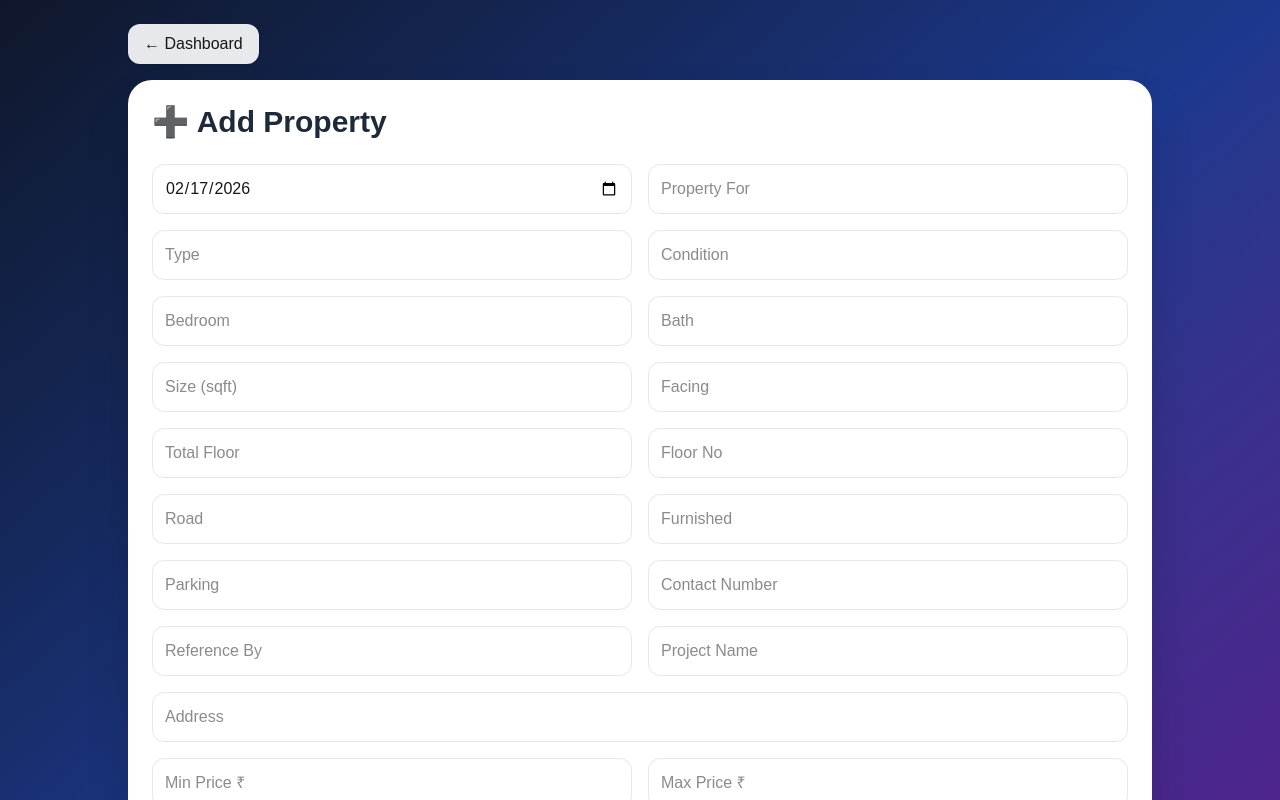
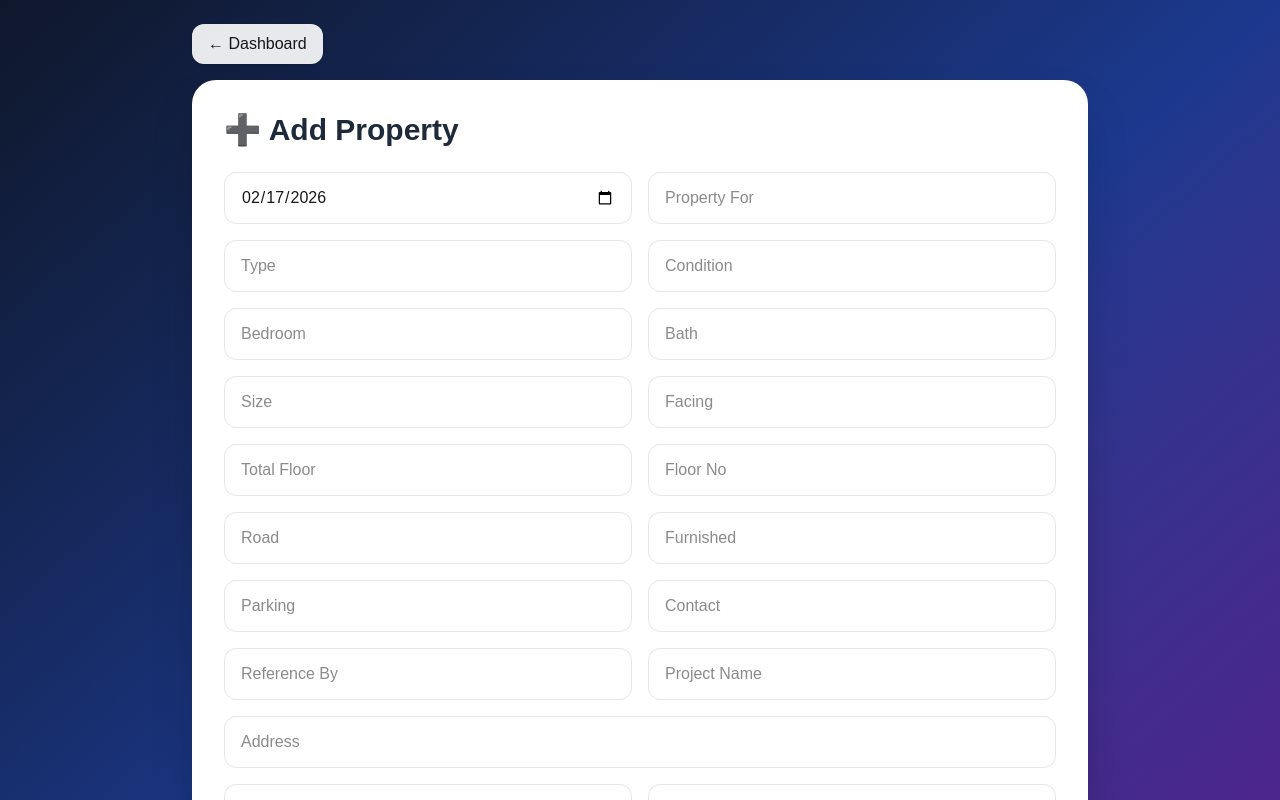
Before and after one commit to yyjcpl-ctrl/crm-project, a Next.js app: page /add-property in a window 1280 px wide. Shown: the top 800 px of the page. Built offline with nearby package versions, Linux system fonts and the light colour scheme.

Commit message:
all fields dropdown enabled

```diff
--- a/app/add-property/page.tsx
+++ b/app/add-property/page.tsx
@@ -36,9 +36,9 @@ export default function AddPropertyPage() {
     setForm((p: any) => ({ ...p, [k]: v }));
 
   const input =
-    "w-full border border-gray-200 focus:border-blue-500 focus:ring-2 focus:ring-blue-200 p-3 rounded-xl outline-none transition bg-white";
+    "w-full h-[52px] border border-gray-200 focus:border-blue-500 focus:ring-2 focus:ring-blue-200 px-4 rounded-xl outline-none transition bg-white";
 
-  // ✅ AUTO DATE
+  // ✅ AUTO DATE (auto + manual allowed)
   useEffect(() => {
     const today = new Date().toISOString().split("T")[0];
     setForm((p: any) => ({ ...p, date: p.date || today }));
@@ -115,7 +115,7 @@ export default function AddPropertyPage() {
 
   return (
     <div className="min-h-screen bg-gradient-to-br from-slate-900 via-blue-900 to-purple-900 p-6">
-      <div className="max-w-5xl mx-auto">
+      <div className="max-w-4xl mx-auto">
         <Link
           href="/dashboard"
           className="inline-block mb-4 bg-white/90 px-4 py-2 rounded-xl shadow hover:scale-105 transition"
@@ -123,40 +123,28 @@ export default function AddPropertyPage() {
           ← Dashboard
         </Link>
 
-        <div className="bg-white rounded-3xl p-6 shadow-2xl">
-          <h1 className="text-3xl font-bold mb-6 text-gray-800">
+        <div className="bg-white rounded-3xl p-8 shadow-2xl">
+          <h1 className="text-3xl font-extrabold mb-6 text-gray-800">
             ➕ Add Property
           </h1>
 
           {/* ROW 1 */}
           <div className="grid md:grid-cols-2 gap-4">
-            <input
-              type="date"
-              className={input}
-              value={form.date}
-              onChange={(e) => setVal("date", e.target.value)}
-            />
+            <input type="date" className={input} value={form.date}
+              onChange={(e) => setVal("date", e.target.value)} />
 
-            <input
-              list="propertyForList"
-              placeholder="Property For"
-              className={input}
+            <input list="propertyForList" placeholder="Property For" className={input}
               value={form.propertyFor}
-              onChange={(e) => setVal("propertyFor", e.target.value)}
-            />
+              onChange={(e) => setVal("propertyFor", e.target.value)} />
             <datalist id="propertyForList">
               <option value="Sale" />
               <option value="Rent" />
               <option value="Lease" />
             </datalist>
 
-            <input
-              list="typeList"
-              placeholder="Type"
-              className={input}
+            <input list="typeList" placeholder="Type" className={input}
               value={form.type}
-              onChange={(e) => setVal("type", e.target.value)}
-            />
+              onChange={(e) => setVal("type", e.target.value)} />
             <datalist id="typeList">
               <option value="Flat" />
               <option value="Villa" />
@@ -165,136 +153,142 @@ export default function AddPropertyPage() {
               <option value="G+3" />
             </datalist>
 
-            <input
-              placeholder="Condition"
-              className={input}
+            <input list="conditionList" placeholder="Condition" className={input}
               value={form.condition}
-              onChange={(e) => setVal("condition", e.target.value)}
-            />
+              onChange={(e) => setVal("condition", e.target.value)} />
+            <datalist id="conditionList">
+              <option value="New" />
+              <option value="Resale" />
+            </datalist>
           </div>
 
           {/* ROW 2 */}
           <div className="grid md:grid-cols-2 gap-4 mt-4">
-            <input
-              placeholder="Bedroom"
-              className={input}
+            <input list="bedroomList" placeholder="Bedroom" className={input}
               value={form.bedroom}
-              onChange={(e) => setVal("bedroom", e.target.value)}
-            />
-            <input
-              placeholder="Bath"
-              className={input}
+              onChange={(e) => setVal("bedroom", e.target.value)} />
+            <datalist id="bedroomList">
+              <option value="1" />
+              <option value="2" />
+              <option value="3" />
+              <option value="4" />
+            </datalist>
+
+            <input list="bathList" placeholder="Bath" className={input}
               value={form.bath}
-              onChange={(e) => setVal("bath", e.target.value)}
-            />
+              onChange={(e) => setVal("bath", e.target.value)} />
+            <datalist id="bathList">
+              <option value="1" />
+              <option value="2" />
+              <option value="3" />
+            </datalist>
 
-            <input
-              placeholder="Size (sqft)"
-              className={input}
+            <input list="sizeList" placeholder="Size" className={input}
               value={form.size}
-              onChange={(e) => setVal("size", e.target.value)}
-            />
-            <input
-              placeholder="Facing"
-              className={input}
+              onChange={(e) => setVal("size", e.target.value)} />
+            <datalist id="sizeList">
+              <option value="50 Gaj" />
+              <option value="100 Gaj" />
+              <option value="150 Gaj" />
+            </datalist>
+
+            <input list="facingList" placeholder="Facing" className={input}
               value={form.facing}
-              onChange={(e) => setVal("facing", e.target.value)}
-            />
+              onChange={(e) => setVal("facing", e.target.value)} />
+            <datalist id="facingList">
+              <option value="North" />
+              <option value="South" />
+              <option value="East" />
+              <option value="West" />
+            </datalist>
           </div>
 
           {/* ROW 3 */}
           <div className="grid md:grid-cols-2 gap-4 mt-4">
-            <input
-              placeholder="Total Floor"
-              className={input}
+            <input list="totalFloorList" placeholder="Total Floor" className={input}
               value={form.totalFloor}
-              onChange={(e) => setVal("totalFloor", e.target.value)}
-            />
-            <input
-              placeholder="Floor No"
-              className={input}
+              onChange={(e) => setVal("totalFloor", e.target.value)} />
+            <datalist id="totalFloorList">
+              <option value="1" />
+              <option value="2" />
+              <option value="3" />
+            </datalist>
+
+            <input list="floorNoList" placeholder="Floor No" className={input}
               value={form.floorNo}
-              onChange={(e) => setVal("floorNo", e.target.value)}
-            />
+              onChange={(e) => setVal("floorNo", e.target.value)} />
+            <datalist id="floorNoList">
+              <option value="Ground" />
+              <option value="1" />
+              <option value="2" />
+            </datalist>
 
-            <input
-              placeholder="Road"
-              className={input}
+            <input list="roadList" placeholder="Road" className={input}
               value={form.road}
-              onChange={(e) => setVal("road", e.target.value)}
-            />
-            <input
-              placeholder="Furnished"
-              className={input}
+              onChange={(e) => setVal("road", e.target.value)} />
+            <datalist id="roadList">
+              <option value="20 ft" />
+              <option value="30 ft" />
+              <option value="40 ft" />
+            </datalist>
+
+            <input list="furnishList" placeholder="Furnished" className={input}
               value={form.furnished}
-              onChange={(e) => setVal("furnished", e.target.value)}
-            />
+              onChange={(e) => setVal("furnished", e.target.value)} />
+            <datalist id="furnishList">
+              <option value="Full Furnished" />
+              <option value="Semi Furnished" />
+              <option value="Unfurnished" />
+            </datalist>
           </div>
 
           {/* ROW 4 */}
           <div className="grid md:grid-cols-2 gap-4 mt-4">
-            <input
-              placeholder="Parking"
-              className={input}
+            <input list="parkingList" placeholder="Parking" className={input}
               value={form.parking}
-              onChange={(e) => setVal("parking", e.target.value)}
-            />
-            <input
-              placeholder="Contact Number"
-              className={input}
+              onChange={(e) => setVal("parking", e.target.value)} />
+            <datalist id="parkingList">
+              <option value="1" />
+              <option value="2" />
+              <option value="3" />
+            </datalist>
+
+            <input placeholder="Contact" className={input}
               value={form.contact}
-              onChange={(e) => setVal("contact", e.target.value)}
-            />
+              onChange={(e) => setVal("contact", e.target.value)} />
 
-            <input
-              placeholder="Reference By"
-              className={input}
+            <input placeholder="Reference By" className={input}
               value={form.referenceBy}
-              onChange={(e) => setVal("referenceBy", e.target.value)}
-            />
-            <input
-              placeholder="Project Name"
-              className={input}
+              onChange={(e) => setVal("referenceBy", e.target.value)} />
+
+            <input placeholder="Project Name" className={input}
               value={form.projectName}
-              onChange={(e) => setVal("projectName", e.target.value)}
-            />
+              onChange={(e) => setVal("projectName", e.target.value)} />
           </div>
 
           {/* ADDRESS */}
           <div className="mt-4">
-            <input
-              placeholder="Address"
-              className={input}
+            <input placeholder="Address" className={input}
               value={form.address}
-              onChange={(e) => setVal("address", e.target.value)}
-            />
+              onChange={(e) => setVal("address", e.target.value)} />
           </div>
 
           {/* PRICE */}
           <div className="grid md:grid-cols-2 gap-4 mt-4">
-            <input
-              placeholder="Min Price ₹"
-              className={input}
+            <input placeholder="Min Price ₹" className={input}
               value={form.minPrice}
-              onChange={(e) =>
-                setVal("minPrice", formatPrice(e.target.value))
-              }
-            />
-            <input
-              placeholder="Max Price ₹"
-              className={input}
+              onChange={(e) => setVal("minPrice", formatPrice(e.target.value))} />
+
+            <input placeholder="Max Price ₹" className={input}
               value={form.maxPrice}
-              onChange={(e) =>
-                setVal("maxPrice", formatPrice(e.target.value))
-              }
-            />
+              onChange={(e) => setVal("maxPrice", formatPrice(e.target.value))} />
           </div>
 
           {/* ADDITIONAL */}
           <div className="mt-4">
             <textarea
               placeholder="Additional Details"
-              className={input}
+              className="w-full border border-gray-200 focus:border-blue-500 focus:ring-2 focus:ring-blue-200 p-3 rounded-xl outline-none transition bg-white"
               value={form.additional}
               onChange={(e) => setVal("additional", e.target.value)}
             />
@@ -303,21 +297,14 @@ export default function AddPropertyPage() {
           {/* FILE */}
           <div className="mt-4">
             <label className="font-semibold">Upload Photos</label>
-            <input
-              type="file"
-              multiple
-              className="w-full mt-2"
-              onChange={(e) => handleFiles(e.target.files)}
-            />
+            <input type="file" multiple className="w-full mt-2"
+              onChange={(e) => handleFiles(e.target.files)} />
 
             {preview.length > 0 && (
               <div className="grid grid-cols-4 gap-3 mt-3">
                 {preview.map((src, i) => (
-                  <img
-                    key={i}
-                    src={src}
-                    className="w-full h-24 object-cover rounded-lg"
-                  />
+                  <img key={i} src={src}
+                    className="w-full h-24 object-cover rounded-lg" />
                 ))}
               </div>
             )}
```
